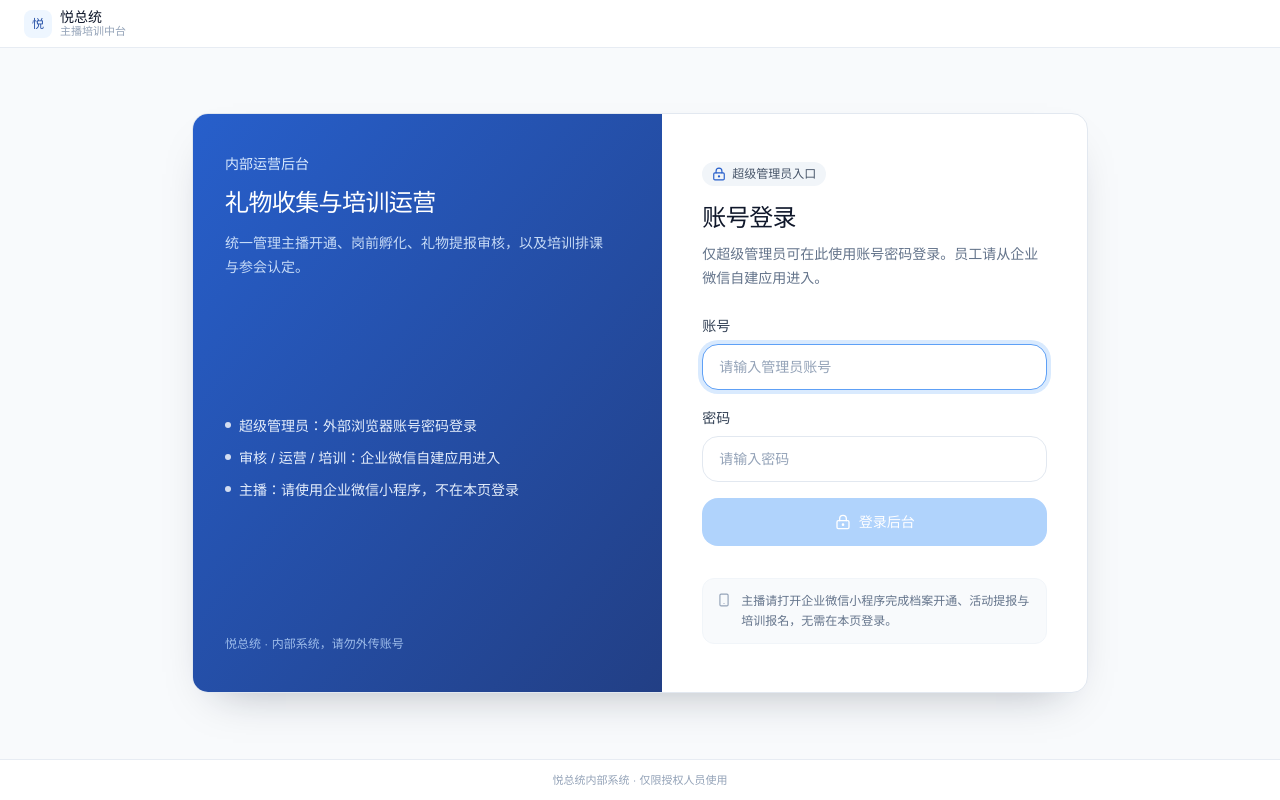
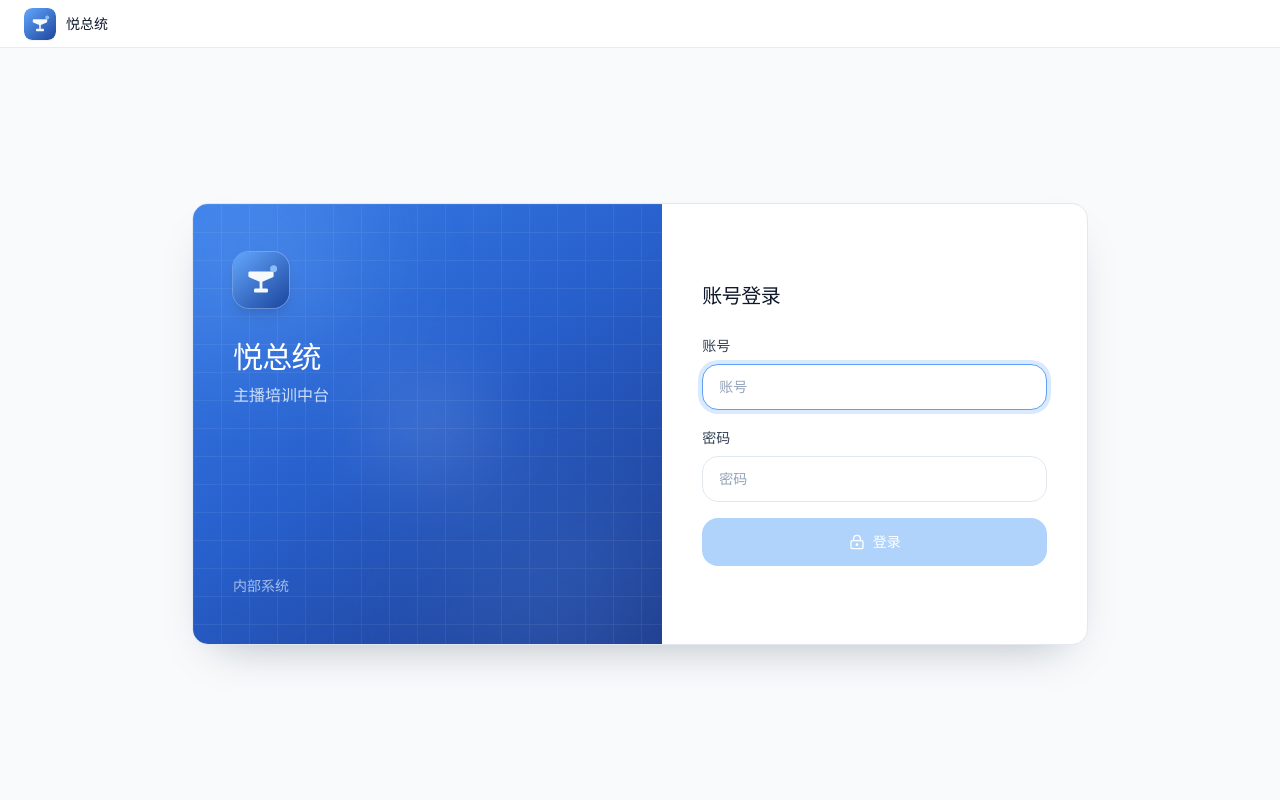
Before and after one commit to xtmanvip-gangan/congenial-rotary-phone, a React (Vite) app: page / in a window 1280 px wide. Built offline with nearby package versions, Linux system fonts and the light colour scheme.

Commit message:
polish: simplify login copy and elevate brand panel
Reduce instructional text, add a replaceable brand mark, and give the
blue panel richer light, grid, and depth while keeping the two-column layout.

```diff
--- a/src/pages/LoginPage.tsx
+++ b/src/pages/LoginPage.tsx
@@ -1,10 +1,20 @@
-import { LoaderCircle, LockKeyhole, ShieldCheck, Smartphone } from 'lucide-react'
+import { LoaderCircle, LockKeyhole, ShieldCheck } from 'lucide-react'
 import { useEffect, useMemo, useRef, useState, type FormEvent } from 'react'
 import { Navigate } from 'react-router-dom'
 import { useAuth } from '../auth/AuthContext'
 import { apiJson } from '../lib/api'
 import { isWecomEnvironment } from '../lib/browserEnv'
 import { getRoleHomePath, type StoredSession } from '../lib/auth'
+
+/**
+ * 品牌标：默认 public/brand-logo.svg
+ * 若有公司正式 logo，把文件放到 public/brand-logo.png 并改下方 src 即可
+ */
+function BrandMark({ className = '' }: { className?: string }) {
+  return (
+    <img src="/brand-logo.svg" alt="悦总统" className={className} />
+  )
+}
 
 export function LoginPage() {
   const { hydrated, session, setSession } = useAuth()
@@ -76,90 +86,80 @@ export function LoginPage() {
 
   return (
     <div className="flex min-h-screen flex-col bg-slate-50">
-      {/* 顶条：与后台品牌一致 */}
       <header className="flex h-12 items-center border-b border-slate-200/80 bg-white px-4 sm:px-6">
-        <div className="flex items-center gap-2">
-          <span className="flex h-7 w-7 items-center justify-center rounded-lg bg-brand-50 text-xs font-bold text-brand-700">
-            悦
-          </span>
-          <div>
-            <p className="text-sm font-semibold leading-none text-slate-900">悦总统</p>
-            <p className="mt-0.5 text-[11px] leading-none text-slate-400">主播培训中台</p>
-          </div>
+        <div className="flex items-center gap-2.5">
+          <BrandMark className="h-8 w-8 rounded-lg object-contain shadow-sm" />
+          <p className="text-sm font-semibold text-slate-900">悦总统</p>
         </div>
       </header>
 
       <main className="flex flex-1 items-center justify-center px-4 py-10 sm:px-6">
         <div className="grid w-full max-w-4xl overflow-hidden rounded-2xl border border-slate-200 bg-white shadow-soft lg:grid-cols-[1.05fr_0.95fr]">
-          {/* 左侧说明 */}
-          <section className="relative hidden flex-col justify-between bg-gradient-to-br from-brand-600 to-brand-800 px-8 py-10 text-white lg:flex">
-            <div>
-              <p className="text-sm font-medium text-brand-100">内部运营后台</p>
-              <h1 className="mt-3 text-2xl font-semibold leading-snug tracking-tight">
-                礼物收集与培训运营
+          {/* 左侧品牌区：几何光晕 + logo，文案极简 */}
+          <section className="relative hidden overflow-hidden lg:flex lg:min-h-[440px] lg:flex-col lg:justify-between lg:px-10 lg:py-12">
+            <div
+              className="absolute inset-0"
+              style={{
+                background:
+                  'linear-gradient(145deg, #387eea 0%, #275fcb 48%, #1e3a8a 100%)',
+              }}
+            />
+            {/* 装饰光斑 */}
+            <div
+              className="pointer-events-none absolute -left-16 -top-20 h-64 w-64 rounded-full opacity-40 blur-3xl"
+              style={{ background: 'radial-gradient(circle, #93c5fd 0%, transparent 70%)' }}
+            />
+            <div
+              className="pointer-events-none absolute -bottom-24 -right-10 h-72 w-72 rounded-full opacity-30 blur-3xl"
+              style={{ background: 'radial-gradient(circle, #60a5fa 0%, transparent 70%)' }}
+            />
+            <div
+              className="pointer-events-none absolute left-1/3 top-1/2 h-40 w-40 -translate-y-1/2 rounded-full opacity-20 blur-2xl"
+              style={{ background: 'radial-gradient(circle, #fff 0%, transparent 70%)' }}
+            />
+            {/* 细网格纹理 */}
+            <div
+              className="pointer-events-none absolute inset-0 opacity-[0.07]"
+              style={{
+                backgroundImage:
+                  'linear-gradient(rgba(255,255,255,.9) 1px, transparent 1px), linear-gradient(90deg, rgba(255,255,255,.9) 1px, transparent 1px)',
+                backgroundSize: '28px 28px',
+              }}
+            />
+
+            <div className="relative z-10">
+              <BrandMark className="h-14 w-14 rounded-2xl object-contain shadow-lg ring-1 ring-white/25" />
+              <h1 className="mt-8 text-3xl font-semibold tracking-tight text-white">
+                悦总统
               </h1>
-              <p className="mt-3 max-w-sm text-sm leading-6 text-brand-100/90">
-                统一管理主播开通、岗前孵化、礼物提报审核，以及培训排课与参会认定。
-              </p>
+              <p className="mt-2 text-base text-blue-100/90">主播培训中台</p>
             </div>
 
-            <ul className="mt-10 space-y-3 text-sm text-brand-50/95">
-              <li className="flex gap-2">
-                <span className="mt-1.5 h-1.5 w-1.5 shrink-0 rounded-full bg-white/80" />
-                超级管理员：外部浏览器账号密码登录
-              </li>
-              <li className="flex gap-2">
-                <span className="mt-1.5 h-1.5 w-1.5 shrink-0 rounded-full bg-white/80" />
-                审核 / 运营 / 培训：企业微信自建应用进入
-              </li>
-              <li className="flex gap-2">
-                <span className="mt-1.5 h-1.5 w-1.5 shrink-0 rounded-full bg-white/80" />
-                主播：请使用企业微信小程序，不在本页登录
-              </li>
-            </ul>
-
-            <p className="mt-10 text-xs text-brand-200/80">悦总统 · 内部系统，请勿外传账号</p>
+            <p className="relative z-10 text-sm text-blue-100/70">内部系统</p>
           </section>
 
-          {/* 右侧表单 */}
+          {/* 右侧表单：少文案 */}
           <section className="flex flex-col justify-center px-6 py-8 sm:px-10 sm:py-12">
             {!hydrated ? (
               <div className="flex flex-col items-center justify-center py-16 text-sm text-slate-500">
                 <LoaderCircle className="h-6 w-6 animate-spin text-brand-600" />
-                <p className="mt-3">正在准备登录…</p>
               </div>
             ) : (
               <>
-                <div className="inline-flex w-fit items-center gap-1.5 rounded-full bg-slate-100 px-2.5 py-1 text-xs font-medium text-slate-600">
-                  {inWecom ? (
-                    <>
-                      <ShieldCheck className="h-3.5 w-3.5 text-brand-600" />
-                      企业微信环境
-                    </>
-                  ) : (
-                    <>
-                      <LockKeyhole className="h-3.5 w-3.5 text-brand-600" />
-                      超级管理员入口
-                    </>
-                  )}
+                <div className="mb-6 flex items-center gap-3 lg:hidden">
+                  <BrandMark className="h-10 w-10 rounded-xl object-contain shadow-sm" />
+                  <div>
+                    <p className="text-base font-semibold text-slate-900">悦总统</p>
+                    <p className="text-xs text-slate-400">主播培训中台</p>
+                  </div>
                 </div>
 
-                <h2 className="mt-4 text-2xl font-semibold tracking-tight text-slate-900">
+                <h2 className="text-xl font-semibold tracking-tight text-slate-900">
                   {inWecom ? '员工登录' : '账号登录'}
                 </h2>
-                <p className="mt-2 text-sm leading-6 text-slate-500">
-                  {inWecom
-                    ? '使用已开通后台权限的企微账号进入对应工作台。'
-                    : '仅超级管理员可在此使用账号密码登录。员工请从企业微信自建应用进入。'}
-                </p>
 
                 {sessionExpired ? (
-                  <div
-                    role="status"
-                    className="mt-5 rounded-xl border border-amber-200 bg-amber-50 px-3.5 py-3 text-sm text-amber-800"
-                  >
-                    登录已过期，请重新登录后继续。
-                  </div>
+                  <p className="mt-3 text-sm text-amber-700">登录已过期，请重新登录</p>
                 ) : null}
 
                 <div className="mt-6">
@@ -175,7 +175,7 @@ export function LoginPage() {
                       ) : (
                         <ShieldCheck className="h-4 w-4" />
                       )}
-                      {wecomLoading ? '正在打开企业微信…' : '企业微信一键登录'}
+                      {wecomLoading ? '正在打开…' : '企业微信登录'}
                     </button>
                   ) : (
                     <form onSubmit={handleLogin} className="space-y-4">
@@ -187,7 +187,7 @@ export function LoginPage() {
                           autoComplete="username"
                           value={username}
                           onChange={(event) => setUsername(event.target.value)}
-                          placeholder="请输入管理员账号"
+                          placeholder="账号"
                           className="mt-1.5 app-field"
                           required
                         />
@@ -201,7 +201,7 @@ export function LoginPage() {
                           autoComplete="current-password"
                           value={password}
                           onChange={(event) => setPassword(event.target.value)}
-                          placeholder="请输入密码"
+                          placeholder="密码"
                           className="mt-1.5 app-field"
                           required
                         />
@@ -217,7 +217,7 @@ export function LoginPage() {
                         ) : (
                           <LockKeyhole className="h-4 w-4" />
                         )}
-                        {loading ? '正在登录…' : '登录后台'}
+                        {loading ? '登录中…' : '登录'}
                       </button>
                     </form>
                   )}
@@ -231,22 +231,11 @@ export function LoginPage() {
                     </p>
                   ) : null}
                 </div>
-
-                <div className="mt-8 flex items-start gap-2.5 rounded-xl border border-slate-100 bg-slate-50 px-3.5 py-3 text-xs leading-5 text-slate-500">
-                  <Smartphone className="mt-0.5 h-3.5 w-3.5 shrink-0 text-slate-400" />
-                  <p>
-                    主播请打开企业微信小程序完成档案开通、活动提报与培训报名，无需在本页登录。
-                  </p>
-                </div>
               </>
             )}
           </section>
         </div>
       </main>
-
-      <footer className="border-t border-slate-200/80 bg-white px-4 py-3 text-center text-[11px] text-slate-400">
-        悦总统内部系统 · 仅限授权人员使用
-      </footer>
     </div>
   )
 }
```
Also changed, not shown: public/brand-logo.svg (added).
